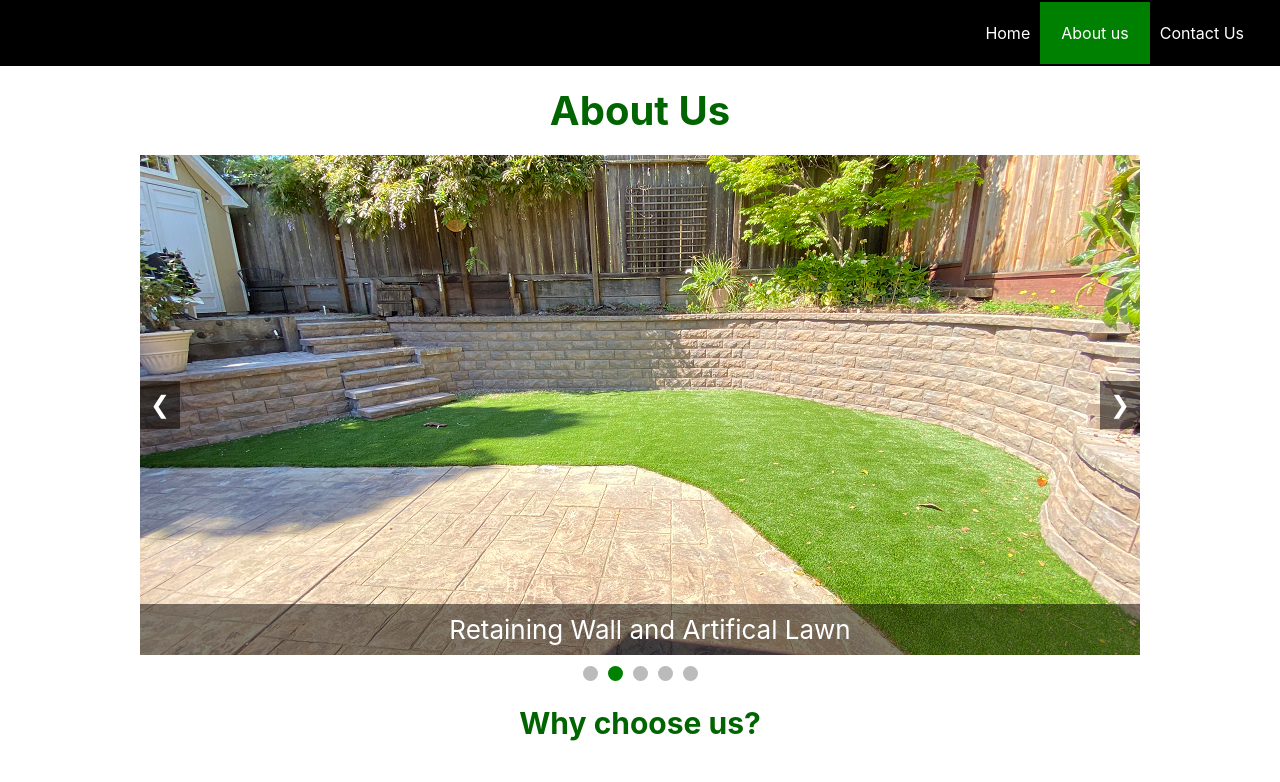
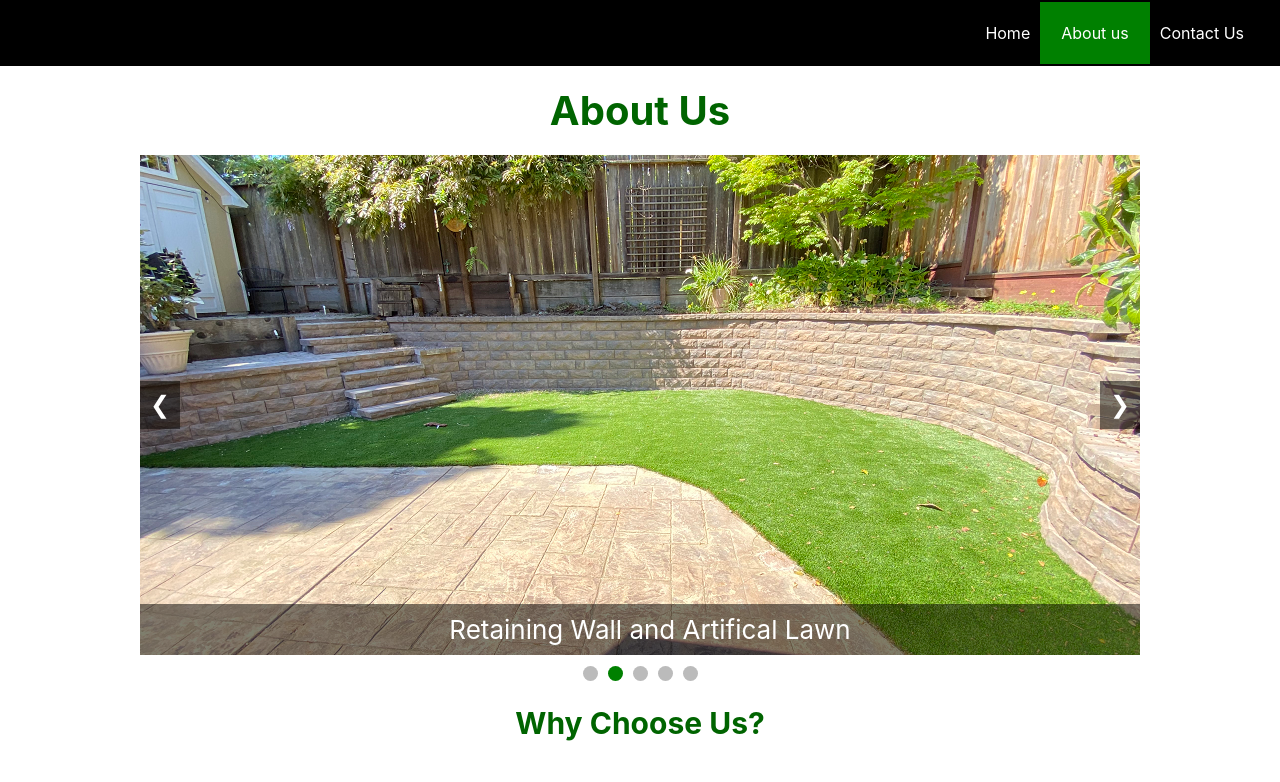
Before and after one commit to OsbaldoRamirez-create/my-app, a React (Create React App) app: page /About in a window 1280 px wide. Shown: the top 782 px of the page. Built offline with nearby package versions, Linux system fonts and the light colour scheme.

Commit message:
capitalized text

```diff
--- a/src/About.js
+++ b/src/About.js
@@ -9,7 +9,7 @@ export default function About() {
         <h1> About Us</h1>
         <Slideshow/>
         <div className='about-info'>
-        <h2> Why choose us?</h2>
+        <h2> Why Choose Us?</h2>
         <p>
             At Ramirez Landscaping, we bring your vision to life while giving fair prices. We have been maintaining and remaking yards for over 15 years all over the bay area
             even having loyal customers since we started.
```
